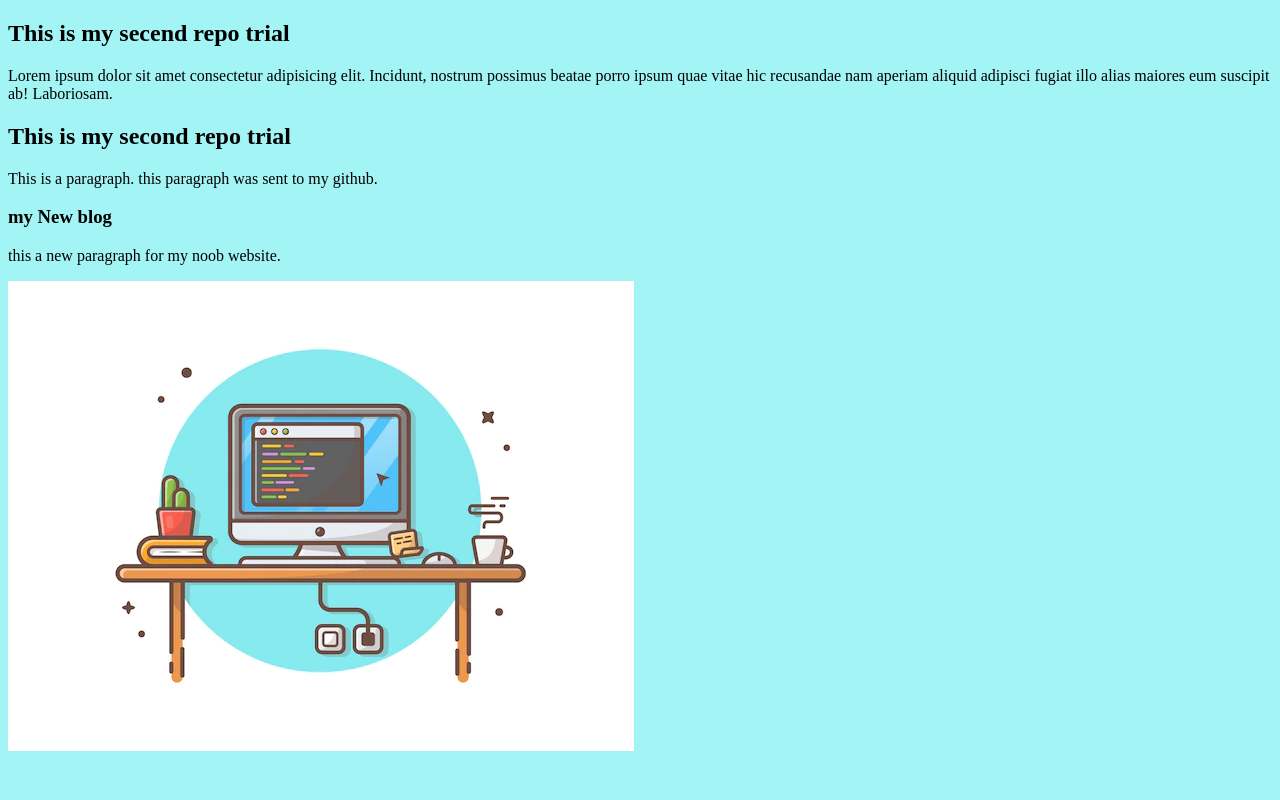
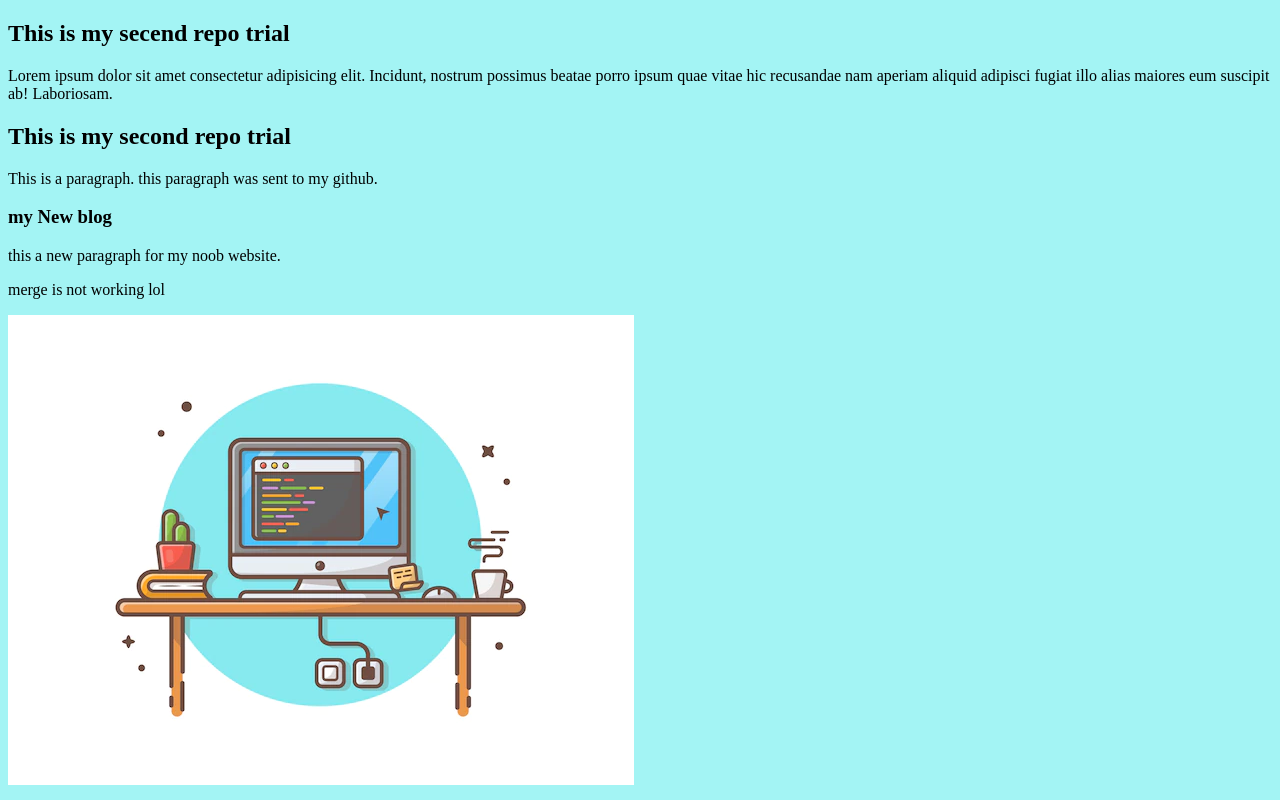
Before and after one commit to actallysadiq/sec-repo, a plain HTML site: page index.html in a window 1280 px wide. Drawn offline with Linux system fonts and the light colour scheme.

Commit message:
not merged

```diff
--- a/index.html
+++ b/index.html
@@ -14,6 +14,7 @@
 <div>
     <h3> my New blog</h3>
     <p>this a new paragraph for my noob website.</p>
+    <p>merge is not working lol</p>
 </div>
 <img src="coding img.jpg" alt="">
 </body>
```
